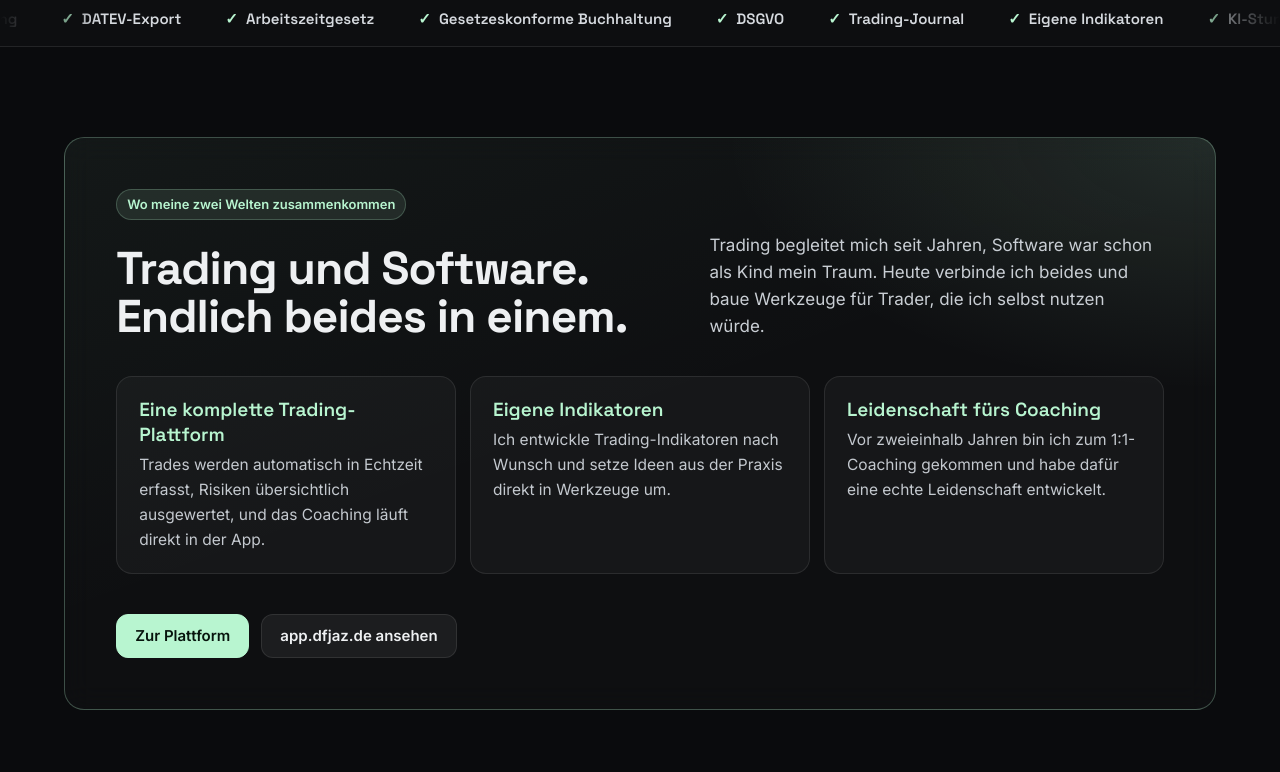
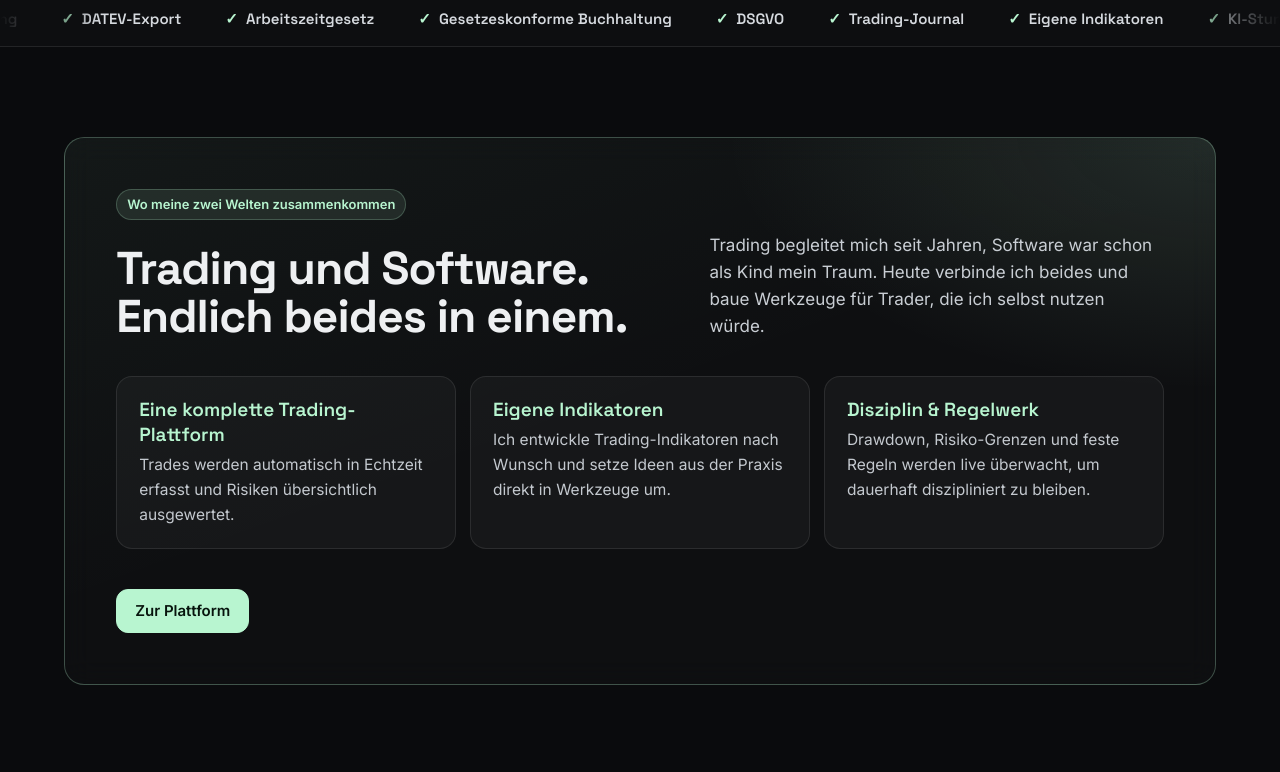
Before and after one commit to samsomaabouzaher-netizen/jaaza-Porfolio, a website: page public/index.html in a window 1280 px wide. Shown: the part 1500-2272 px from the top of the page. Drawn offline with Linux system fonts and the light colour scheme.

Commit message:
Entferne DFJAZ und Coaching Referenzen

```diff
--- a/public/index.html
+++ b/public/index.html
@@ -259,12 +259,12 @@ footer .wrap{display:flex;gap:16px;align-items:center;flex-wrap:wrap;justify-con
   <div class="wrap">
     <div class="hero-top">
       <div class="intro">
-        <div class="role"><span class="dot"></span>Full-Stack Systems Builder · Product Architect · Co-Founder DFJAZ GbR</div>
+        <div class="role"><span class="dot"></span>Full-Stack Systems Builder · Product Architect</div>
         <h1 class="split"><span class="w">Jakob</span> <span class="w">Abou-Zaher.</span><br><span class="soft"><span class="w">Proof</span> <span class="w">of</span> <span class="w">Work</span> <span class="w">over</span> <span class="w">Paper.</span></span></h1>
         <p class="lede">Ich finde heraus, wo Unternehmen Zeit und Geld mit Papier, Excel und Handarbeit verlieren, und <strong>baue ihnen dafür eigene Software, die im Alltag wirklich genutzt wird</strong>. Von der ersten Idee bis zum Live-Betrieb, oft in wenigen Wochen, und so, dass Buchhaltung, Datenschutz und Gesetz passen.</p>
         <div class="meta">
           <span class="pill">Nürnberg · vor Ort, Hybrid &amp; Remote</span>
-          <span class="pill">Trading · Coaching · Handwerk · Soziales · Logistik</span>
+          <span class="pill">Trading · Handwerk · Soziales · Logistik</span>
           <span class="pill">Mit KI-Unterstützung entwickelt</span>
         </div>
         <div class="cta">
@@ -315,13 +315,12 @@ footer .wrap{display:flex;gap:16px;align-items:center;flex-wrap:wrap;justify-con
         <p>Trading begleitet mich seit Jahren, Software war schon als Kind mein Traum. Heute verbinde ich beides und baue Werkzeuge für Trader, die ich selbst nutzen würde.</p>
       </div>
       <div class="tr-grid">
-        <div class="tr-card"><b>Eine komplette Trading-Plattform</b><span>Trades werden automatisch in Echtzeit erfasst, Risiken übersichtlich ausgewertet, und das Coaching läuft direkt in der App.</span></div>
+        <div class="tr-card"><b>Eine komplette Trading-Plattform</b><span>Trades werden automatisch in Echtzeit erfasst und Risiken übersichtlich ausgewertet.</span></div>
         <div class="tr-card"><b>Eigene Indikatoren</b><span>Ich entwickle Trading-Indikatoren nach Wunsch und setze Ideen aus der Praxis direkt in Werkzeuge um.</span></div>
-        <div class="tr-card"><b>Leidenschaft fürs Coaching</b><span>Vor zweieinhalb Jahren bin ich zum 1:1-Coaching gekommen und habe dafür eine echte Leidenschaft entwickelt.</span></div>
+        <div class="tr-card"><b>Disziplin &amp; Regelwerk</b><span>Drawdown, Risiko-Grenzen und feste Regeln werden live überwacht, um dauerhaft diszipliniert zu bleiben.</span></div>
       </div>
       <div class="cta" style="margin-top:4px">
         <a class="btn primary" href="#projekte">Zur Plattform</a>
-        <a class="btn" href="https://app.dfjaz.de" target="_blank" rel="noopener">app.dfjaz.de ansehen</a>
       </div>
     </div>
   </div>
@@ -341,7 +340,6 @@ footer .wrap{display:flex;gap:16px;align-items:center;flex-wrap:wrap;justify-con
       <p>Schon als kleines Kind war für mich klar: Ich will Informatiker werden.</p>
       <p>Das Leben ist dann erst einmal anders verlaufen. Ich habe mich fürs Trading entschieden und bin arbeiten gegangen. Für das Lernen, das dieser Traum gebraucht hätte, blieb neben allem anderen einfach keine Zeit mehr.</p>
       <p>Mit KI habe ich einen Weg gefunden, wieder Anschluss zu bekommen. Nicht als Abkürzung, sondern als Werkzeug: Ich nutze sie, um schneller zu lernen und effizient und sauber zu entwickeln. So habe ich meinen alten Traum wieder aufleben lassen. Daraus sind Plattformen entstanden, die heute in echten Betrieben laufen und jeden Tag benutzt werden. Und das Trading ist dabei nicht verloren gegangen: Es steckt heute in meiner eigenen Trading-Plattform.</p>
-      <p>Vor zweieinhalb Jahren bin ich außerdem zum 1:1-Coaching gekommen und habe dafür eine echte Leidenschaft entwickelt. Mein Ziel ist es jetzt, Trading, Coaching und Entwicklung miteinander zu verbinden. Genau das macht mir am meisten Freude.</p>
       <p>Ich stelle mich nicht als den perfekten Profi hin, der auf jede Frage sofort die Antwort hat. Wenn ich etwas nicht weiß, setze ich mich dran, bis ich es verstanden habe. Ich gehe gern einen Schritt weiter als nötig und bleibe auch dann, wenn es mal länger dauert.</p>
       <p class="sign">Was ich mitbringe, ist kein Stapel Zertifikate, sondern Einsatz, Neugier und den Anspruch, am Ende etwas abzuliefern, das wirklich funktioniert.</p>
     </div>
@@ -429,9 +427,8 @@ footer .wrap{display:flex;gap:16px;align-items:center;flex-wrap:wrap;justify-con
       </div>
       <div class="clist">
         <div><span>Standort</span><span>Nürnberg · Hybrid &amp; Remote</span></div>
-        <div><span>Web</span><span><a href="https://abou-zaher.de">abou-zaher.de</a> · <a href="https://jaaza.de">jaaza.de</a> · <a href="https://dfjaz.de">dfjaz.de</a></span></div>
-        <div><span>Live-Apps</span><span><a href="https://app.nk-lueftungsbau.de">app.nk-lueftungsbau.de</a></span></div>
-        <div><span></span><span><a href="https://app.dfjaz.de">app.dfjaz.de</a> · <a href="https://crk-fishing.com">crk-fishing.com</a></span></div>
+        <div><span>Web</span><span><a href="https://abou-zaher.de">abou-zaher.de</a> · <a href="https://jaaza.de">jaaza.de</a></span></div>
+        <div><span>Live-Apps</span><span><a href="https://app.nk-lueftungsbau.de">app.nk-lueftungsbau.de</a> · <a href="https://crk-fishing.com">crk-fishing.com</a></span></div>
       </div>
     </div>
   </div>
@@ -461,19 +458,18 @@ footer .wrap{display:flex;gap:16px;align-items:center;flex-wrap:wrap;justify-con
   const md = s => esc(s).replace(/`([^`]+)`/g, "<code>$1</code>");
 
   const projects = [
-    { flag:true, tag:"Trading · Coaching · Plattform", title:"DFJAZ: Trading- & Coaching-Plattform",
-      desc:"Eine Plattform für Trader und ihre Mentoren, entstanden aus meiner eigenen Erfahrung im Trading. Sie nimmt Tradern die lästige Dokumentation ab, macht Risiken sichtbar und bringt Coach und Schüler an einem Ort zusammen.",
+    { flag:true, tag:"Trading · Analyse · Plattform", title:"Trading-Plattform & Journal",
+      desc:"Eine Plattform für Trader, entstanden aus meiner eigenen Erfahrung im Trading. Sie nimmt Tradern die lästige Dokumentation ab und macht Risiken sowie Kennzahlen direkt sichtbar.",
       feats:[
         ["Automatisches Trading-Journal","Jeder Trade wird direkt aus MetaTrader übernommen, in Echtzeit und ohne Eintippen. Checklisten für jede Phase helfen, diszipliniert zu bleiben."],
         ["Risiko immer im Blick","Verluste, Drawdown und die Regeln von Prop-Firmen werden live überwacht und übersichtlich ausgewertet."],
-        ["Coaching direkt in der App","Mentoren begleiten ihre Trader auf derselben Plattform. Abos und Zahlungen laufen automatisch."],
         ["Eigene Indikatoren","Trading-Indikatoren entwickle ich nach Wunsch und setze Ideen aus der Praxis direkt in Werkzeuge um."]
       ],
-      role:"Mitgründer & leitender Entwickler",
+      role:"Entwickler & Initiator: Konzeption, Architektur und Umsetzung",
       impact:"Trades werden zu 100 % automatisch erfasst, ganz ohne Eintippen. Wichtige Risiko-Grenzen werden live überwacht.",
       stack:["Next.js","TypeScript","MetaTrader-Anbindung","Stripe (Abos)"],
-      links:[["app.dfjaz.de","https://app.dfjaz.de"],["dfjaz.de","https://dfjaz.de"]],
-      video:null /* TODO: Teaser einfügen, z. B. "dfjaz.mp4", poster:"dfjaz-poster.jpg", videoLen:"1:30 Min." */ },
+      links:[],
+      video:null /* TODO: Teaser einfügen */ },
     { flag:true, tag:"Handwerk · Personal · Buchhaltung", title:"NK-Lüftungsbau: die komplette Firmen-Software",
       desc:"Eine Plattform für einen Lüftungsbaubetrieb, die Personal, Baustellen, Arbeitszeiten und Rechnungen an einem Ort zusammenführt. Auf Deutsch und Polnisch, im Browser und als Handy-App.",
       feats:[
```
